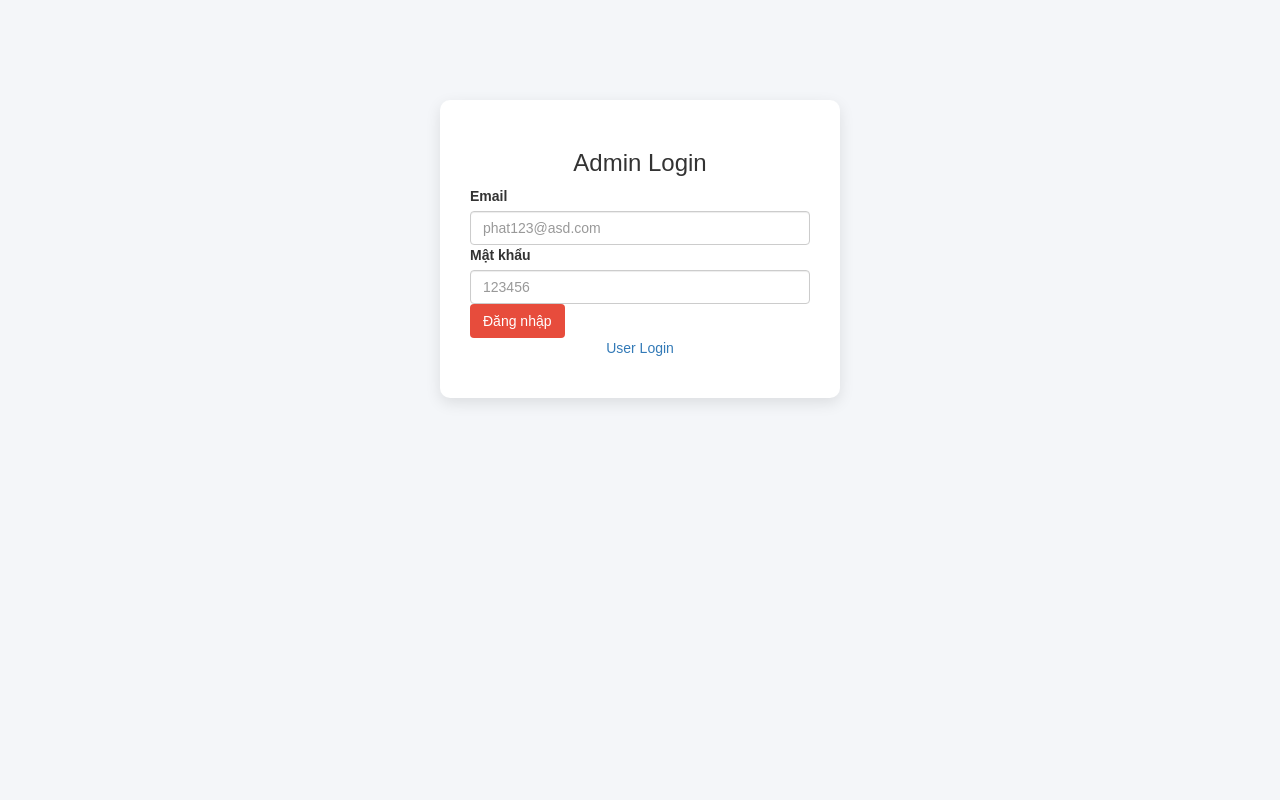
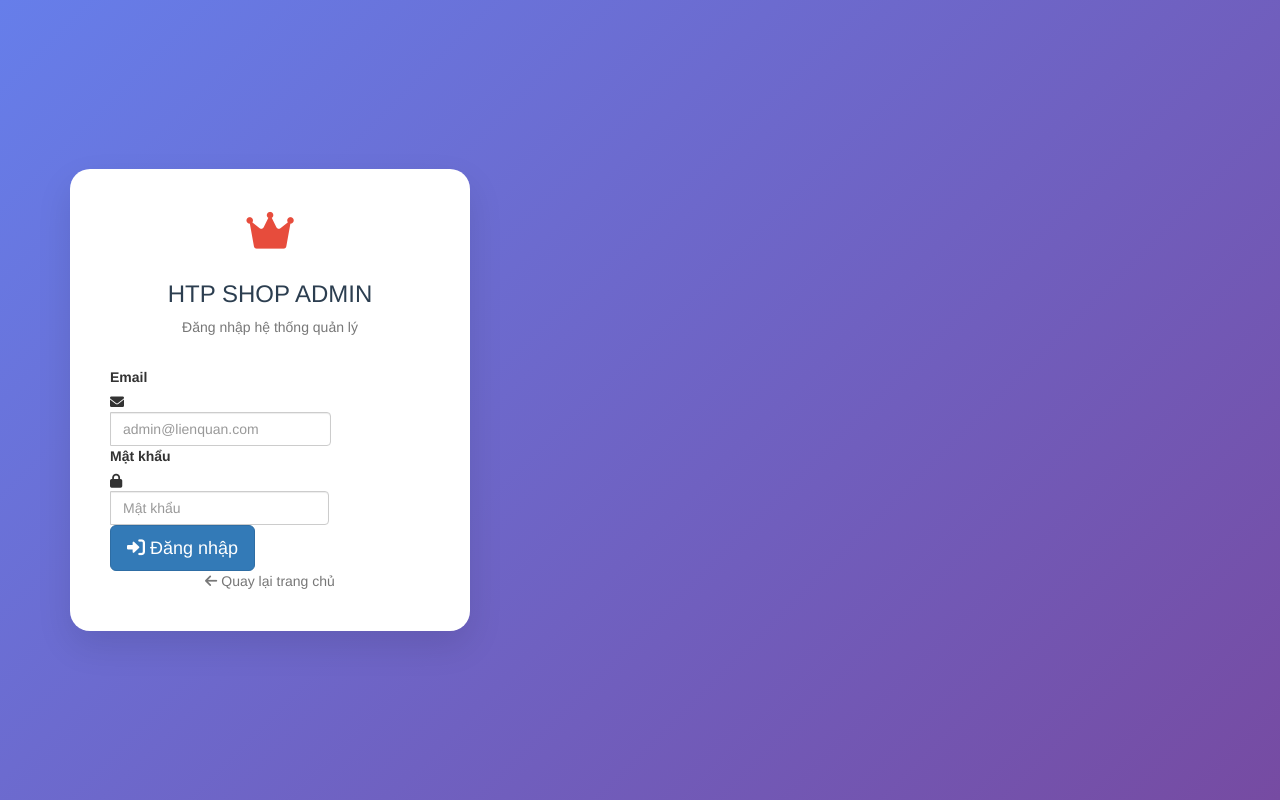
Before and after one commit to Luutieulong2005/website_1, a PHP site: page /htpshop/admins/login.php in a window 1280 px wide. Run offline with PHP 8.4, Linux system fonts and the light colour scheme.

Commit message:
Update login.php

```diff
--- a/admins/login.php
+++ b/admins/login.php
@@ -2,25 +2,41 @@
 session_start();
 include "../config/config.php";
 
-$error = '';
+// Nếu đã đăng nhập, chuyển hướng đến dashboard
+if (isset($_SESSION['admin_id'])) {
+    header("Location: index.php");
+    exit();
+}
 
-if ($_POST['login'] ?? false) {
+// Xử lý đăng nhập
+if ($_SERVER['REQUEST_METHOD'] == 'POST') {
     $email = trim($_POST['email']);
     $password = trim($_POST['password']);
 
-    $stmt = $pdo->prepare("SELECT * FROM admin WHERE ad_email = ?");
-    $stmt->execute([$email]);
+    if (empty($email) || empty($password)) {
+        $error = "Vui lòng điền đầy đủ thông tin!";
+    } else {
+        try {
+            $db = $config->getConnection();
+
+            // Kiểm tra trong bảng admin
+            $stmt = $db->prepare("SELECT * FROM admin WHERE ad_email = ? AND ad_pwd = ?");
+            $stmt->execute([$email, $password]);
             $admin = $stmt->fetch();
 
-    if ($admin && $admin['ad_pwd'] === $password) {
+            if ($admin) {
                 $_SESSION['admin_id'] = $admin['ad_id'];
                 $_SESSION['admin_name'] = $admin['ad_name'];
                 $_SESSION['admin_email'] = $admin['ad_email'];
-        $_SESSION['user_role'] = 'admin'; // Dùng chung session với user
+
                 header("Location: index.php");
                 exit();
             } else {
                 $error = "Email hoặc mật khẩu không đúng!";
+            }
+        } catch (Exception $e) {
+            $error = "Lỗi hệ thống! Vui lòng thử lại.";
+        }
     }
 }
 ?>
@@ -29,33 +45,79 @@ if ($_POST['login'] ?? false) {
 <head>
     <meta charset="UTF-8">
     <meta name="viewport" content="width=device-width, initial-scale=1.0">
-    <title>Đăng nhập Admin</title>
+    <title>Đăng nhập Admin - HTP Shop</title>
+    <link rel="stylesheet" href="https://cdnjs.cloudflare.com/ajax/libs/font-awesome/6.0.0/css/all.min.css">
     <link rel="stylesheet" href="../css/bootstrap.min.css">
     <style>
-        body { background: #f4f6f9; font-family: Arial; }
-        .login-box { max-width: 400px; margin: 100px auto; background: white; padding: 30px; border-radius: 10px; box-shadow: 0 5px 15px rgba(0,0,0,0.1); }
-        .btn-login { background: #e74c3c; color: white; }
-        .btn-login:hover { background: #c0392b; }
+        body {
+            background: linear-gradient(135deg, #667eea 0%, #764ba2 100%);
+            height: 100vh;
+            display: flex;
+            align-items: center;
+        }
+        .login-card {
+            background: white;
+            border-radius: 20px;
+            box-shadow: 0 15px 35px rgba(0,0,0,0.1);
+            padding: 40px;
+            max-width: 400px;
+            width: 100%;
+        }
+        .brand-logo {
+            text-align: center;
+            margin-bottom: 30px;
+            color: #2c3e50;
+        }
+        .brand-logo i {
+            font-size: 3em;
+            color: #e74c3c;
+            margin-bottom: 10px;
+        }
     </style>
 </head>
 <body>
-<div class="login-box">
-    <h3 class="text-center">Admin Login</h3>
-    <?php if ($error): ?>
+    <div class="container">
+        <div class="row justify-content-center">
+            <div class="col-md-5">
+                <div class="login-card">
+                    <div class="brand-logo">
+                        <i class="fas fa-crown"></i>
+                        <h3>HTP SHOP ADMIN</h3>
+                        <p class="text-muted">Đăng nhập hệ thống quản lý</p>
+                    </div>
+
+                    <?php if (isset($error)): ?>
                         <div class="alert alert-danger"><?php echo $error; ?></div>
                     <?php endif; ?>
+
                     <form method="POST">
                         <div class="mb-3">
-            <label>Email</label>
-            <input type="email" name="email" class="form-control" required placeholder="phat123@asd.com">
+                            <label class="form-label">Email</label>
+                            <div class="input-group">
+                                <span class="input-group-text"><i class="fas fa-envelope"></i></span>
+                                <input type="email" name="email" class="form-control" placeholder="admin@lienquan.com" required>
+                            </div>
                         </div>
                         <div class="mb-3">
-            <label>Mật khẩu</label>
-            <input type="password" name="password" class="form-control" required placeholder="123456">
+                            <label class="form-label">Mật khẩu</label>
+                            <div class="input-group">
+                                <span class="input-group-text"><i class="fas fa-lock"></i></span>
+                                <input type="password" name="password" class="form-control" placeholder="Mật khẩu" required>
                             </div>
-        <button type="submit" name="login" class="btn btn-login w-100">Đăng nhập</button>
+                        </div>
+                        <button type="submit" class="btn btn-primary w-100 btn-lg">
+                            <i class="fas fa-sign-in-alt"></i> Đăng nhập
+                        </button>
                     </form>
-    <p class="text-center mt-3"><a href="../login.php">User Login</a></p>
+
+                    <div class="text-center mt-3">
+                        <a href="../index.php" class="text-muted">
+                            <i class="fas fa-arrow-left"></i> Quay lại trang chủ
+                        </a>
+                    </div>
+                </div>
+            </div>
+        </div>
     </div>
 </body>
 </html>
```
Lines whose indentation alone changed are shown as unchanged.
